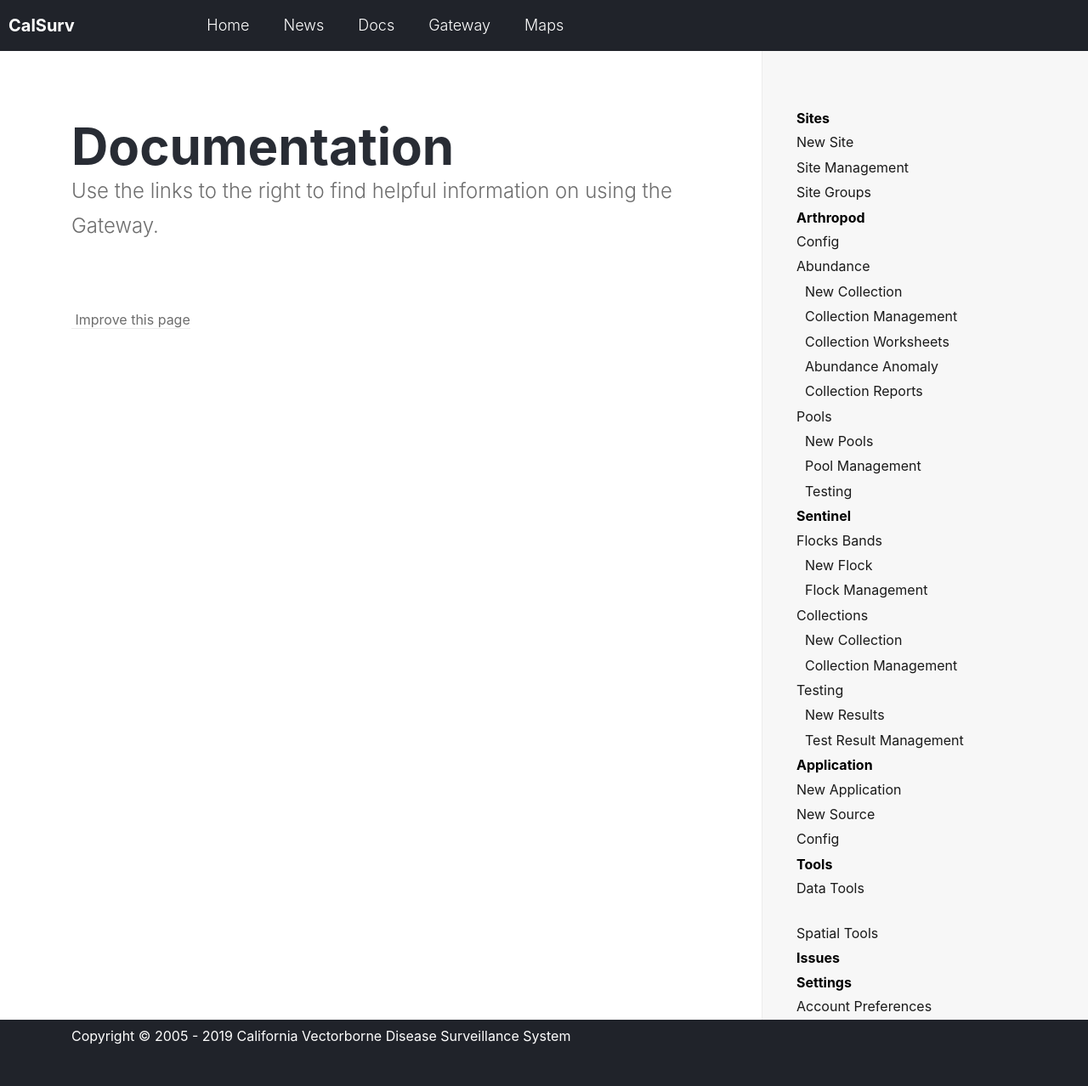
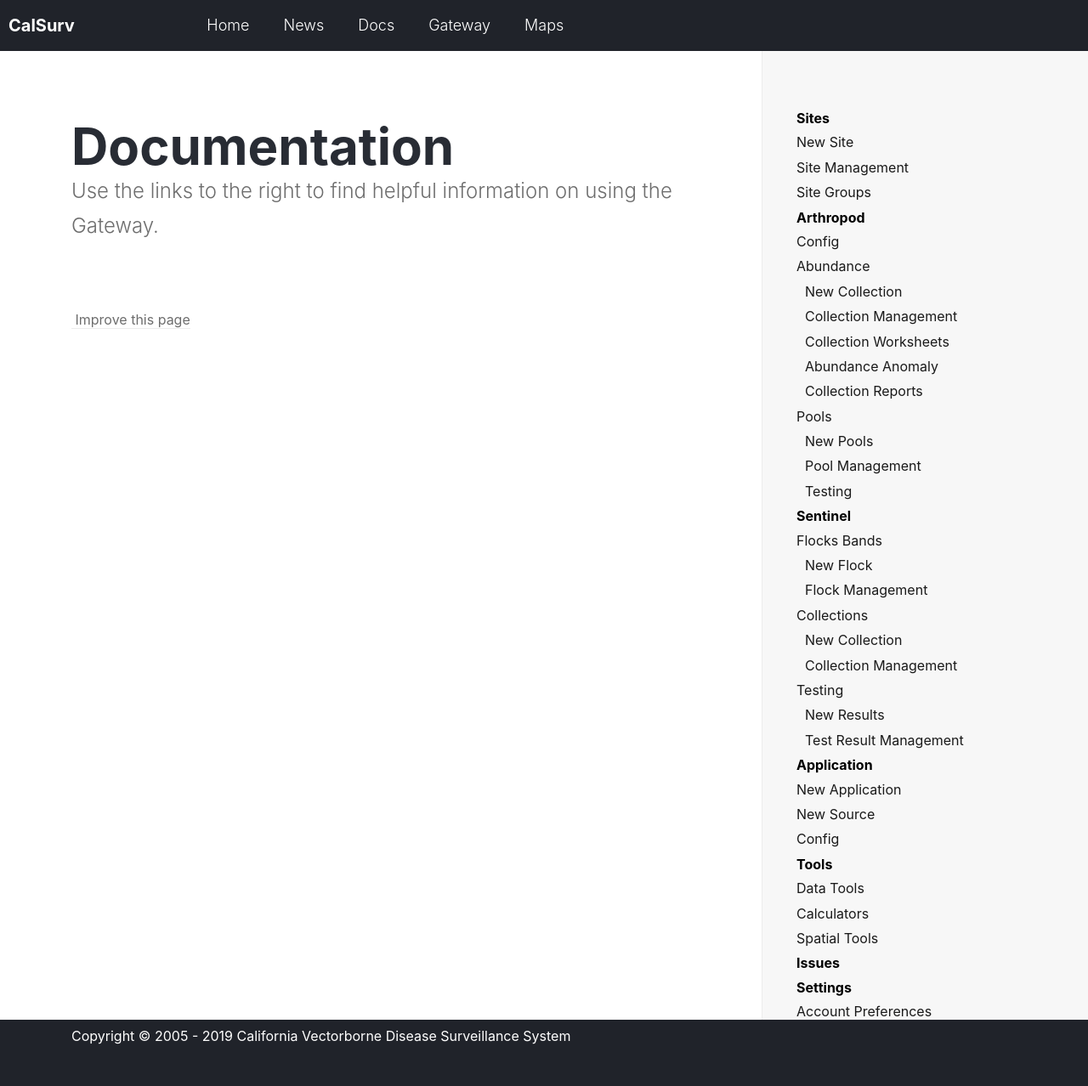
Before and after one commit to tlvaldepena/vectorsurv.org, a Jekyll site: the page built from _docs/index.md, in a window 1280 px wide. Shown: the whole page at 85% size. Built offline with Jekyll 4.4.1, drawn with Linux system fonts in a browser that asks for light colours.

Commit message:
fix link typo

```diff
--- a/_data/docs_nav.yml
+++ b/_data/docs_nav.yml
@@ -44,7 +44,7 @@
   link: /docs/tools/tools-menu/
   docs:
     - link: /docs/tools/data-tools/
-    - link: /docs/tools/calculator/menu/
+    - link: /docs/tools/calculators/menu/
     - link: /docs/tools/spatial-tools/
 - title: Issues
   link: /docs/issues/
```
